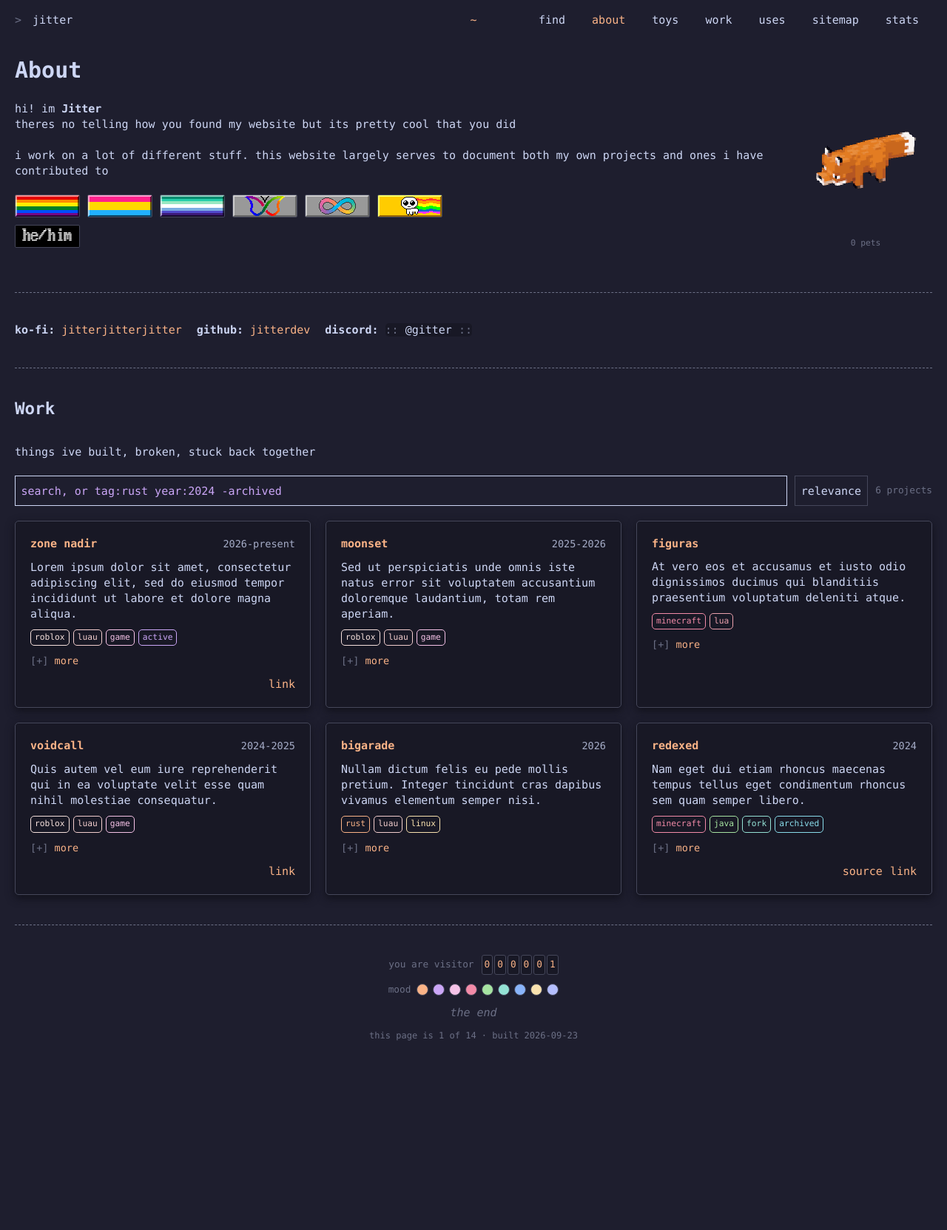
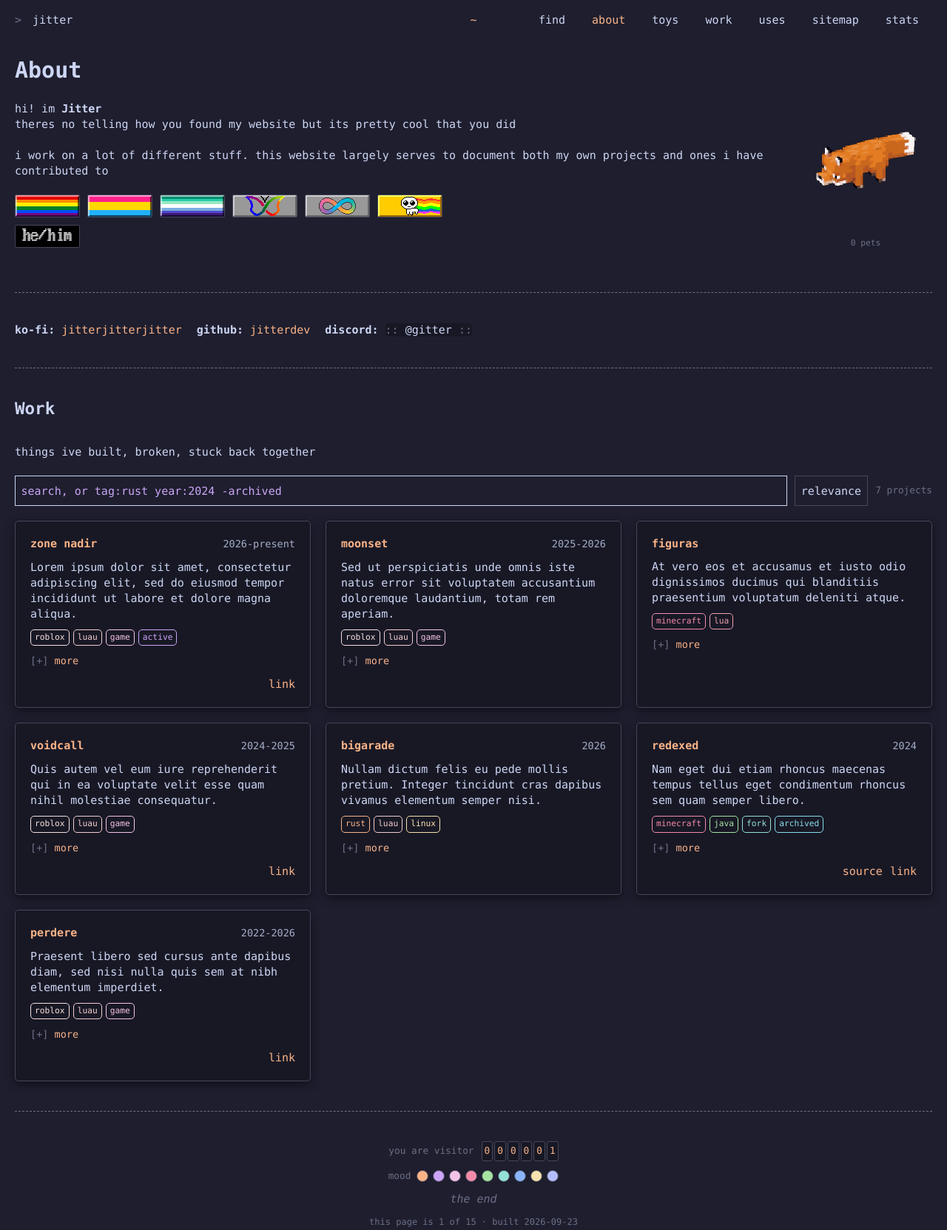
Before and after one commit to jitterdev/jitterdev.github.io, a Jekyll site: the page built from index.html, in a window 1280 px wide. Shown: the whole page at 74% size. Built offline with Jekyll 4.4.1, drawn with Linux system fonts in a browser that asks for light colours; before the commit the page ends 1411 px from its top, so only the background shows below that.

Commit message:
add work page search, fix tooltip crash, add perdere
- move the project search box, count and relevance dropdown into
  _includes/project-search.html and use it on both / and /work/, so the
  work page gets filtering, autocomplete and sorting (its grid now carries
  id="project-list")
- fix a TypeError in the tooltip pointerout handler: it tested
  target === tipTarget before null-checking, so with no tooltip open (both
  null) it reached target.contains() and threw
- swap the "the end" hover text from the fox emoji to "yip!"; the emoji
  never painted in Zen
- add _projects/perdere.md with its own lorem ipsum (it was a copy of
  zone nadir's, including the demo link and placeholder image)
- voidcall: note "Former Lead Developer"

```diff
--- /dev/null
+++ b/_includes/project-search.html
@@ -0,0 +1,17 @@
+        <div class="project-search-wrap">
+          <div class="project-search-field">
+            <input id="project-search" class="project-search" type="search"
+              placeholder="search, or tag:rust year:2024 -archived" autocomplete="off"
+              role="combobox" aria-expanded="false" aria-controls="project-suggest" />
+            <ul class="project-suggest" id="project-suggest" role="listbox" hidden></ul>
+          </div>
+          <select id="project-sort" class="project-sort" aria-label="Sort projects">
+            <option value="default">relevance</option>
+            <option value="name-asc">name a-z</option>
+            <option value="name-desc">name z-a</option>
+            <option value="newest">newest</option>
+            <option value="oldest">oldest</option>
+          </select>
+          <p class="project-search-hint" id="project-count"></p>
+        </div>
+        <p class="project-none" id="project-none" hidden>nothing matches that.</p>
--- /dev/null
+++ b/_projects/perdere.md
@@ -0,0 +1,14 @@
+---
+title: perdere
+years: "2022-2026"
+dates: "Apr 2022 - Jan 2026"
+note: "Scripter, Game Master"
+tags: [roblox, luau, game]
+summary: "Praesent libero sed cursus ante dapibus diam, sed nisi nulla quis sem at nibh elementum imperdiet."
+more: "Duis sagittis ipsum praesent mauris, fusce nec tellus sed augue semper porta mauris massa."
+link: "https://www.roblox.com/communities/14501422/Community-Shipyards"
+order: 7
+---
+Vestibulum lacinia arcu eget nulla. Class aptent taciti sociosqu ad litora torquent per conubia nostra, per inceptos himenaeos.
+
+Curabitur sodales ligula in libero, sed dignissim lacinia nunc curabitur tortor pellentesque nibh aenean quam.
--- a/index.html
+++ b/index.html
@@ -64,23 +64,7 @@ description: "hi im jitter. projects, toys, and assorted nonsense."
         <hr />
         <h2 id="work">Work</h2>
         <p>things ive built, broken, stuck back together</p>
-        <div class="project-search-wrap">
-          <div class="project-search-field">
-            <input id="project-search" class="project-search" type="search"
-              placeholder="search, or tag:rust year:2024 -archived" autocomplete="off"
-              role="combobox" aria-expanded="false" aria-controls="project-suggest" />
-            <ul class="project-suggest" id="project-suggest" role="listbox" hidden></ul>
-          </div>
-          <select id="project-sort" class="project-sort" aria-label="Sort projects">
-            <option value="default">relevance</option>
-            <option value="name-asc">name a-z</option>
-            <option value="name-desc">name z-a</option>
-            <option value="newest">newest</option>
-            <option value="oldest">oldest</option>
-          </select>
-          <p class="project-search-hint" id="project-count"></p>
-        </div>
-        <p class="project-none" id="project-none" hidden>nothing matches that.</p>
+        {% include project-search.html %}
         <ul class="projects" id="project-list">
           {%- assign projects = site.projects | sort: "order" %}
           {%- for project in projects %}
--- a/script.js
+++ b/script.js
@@ -550,7 +550,7 @@
 
   document.addEventListener("pointerout", function (event) {
     var target = tipFor(event);
-    if (target === tipTarget && !target.contains(event.relatedTarget)) hideTip();
+    if (target && target === tipTarget && !target.contains(event.relatedTarget)) hideTip();
   });
 
   document.addEventListener("focusin", function (event) {
--- a/style.css
+++ b/style.css
@@ -1477,8 +1477,8 @@
     }
 
     .the-end:hover::after {
-      content: "🦊";
-      color: var(--blue-color);
+      content: "yip!";
+      color: var(--primary-color);
     }
 
     @keyframes appear {
--- a/work/index.html
+++ b/work/index.html
@@ -8,7 +8,8 @@ description: "things ive built, broken, stuck back together."
         <a class="back" href="{{ '/' | relative_url }}">&larr; back</a>
         <h1>Work</h1>
         <p>things ive built, broken, stuck back together.</p>
-        <ul class="projects">
+        {% include project-search.html %}
+        <ul class="projects" id="project-list">
           {%- assign projects = site.projects | sort: "order" %}
           {%- for project in projects %}
           {% include project-card.html project=project %}
```
Also changed, not shown: _projects/voidcall.md (+1 -1 lines).
